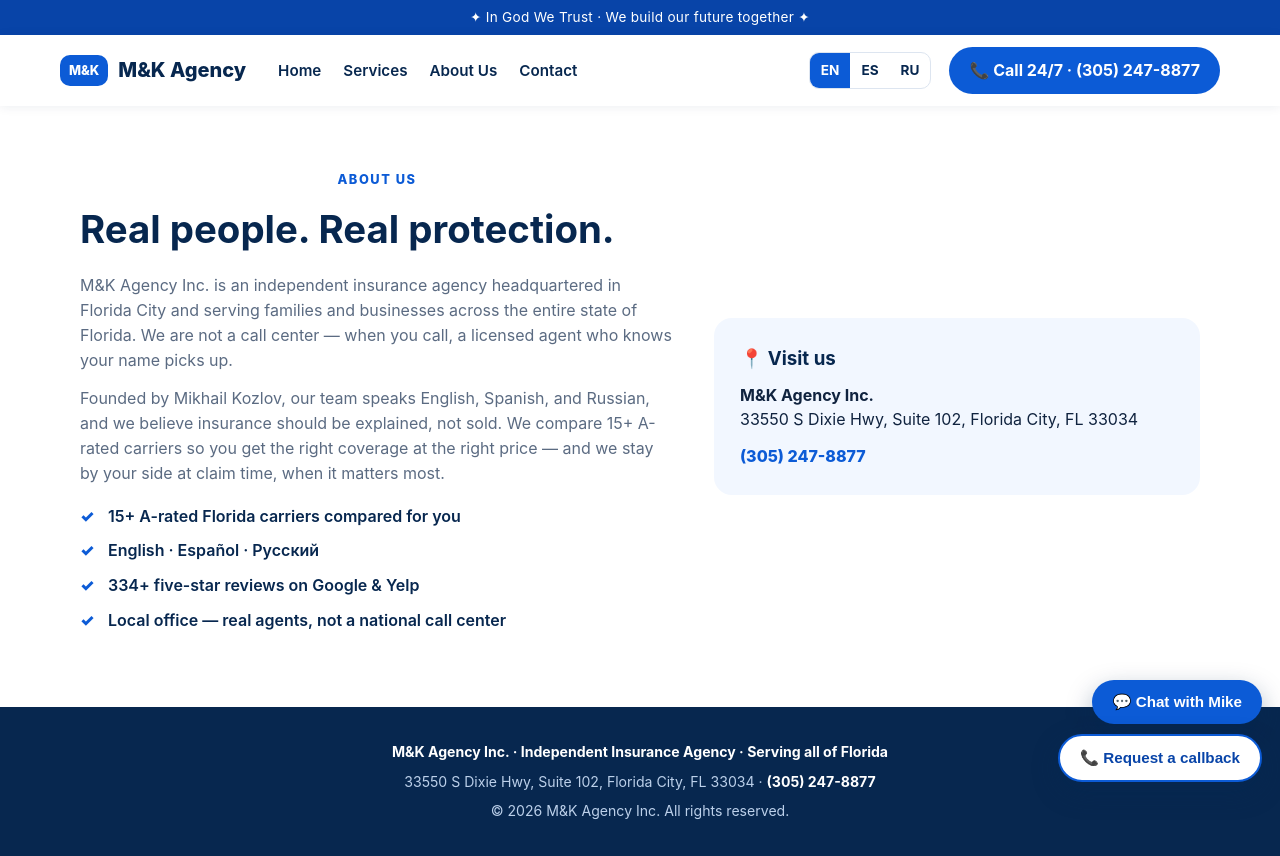
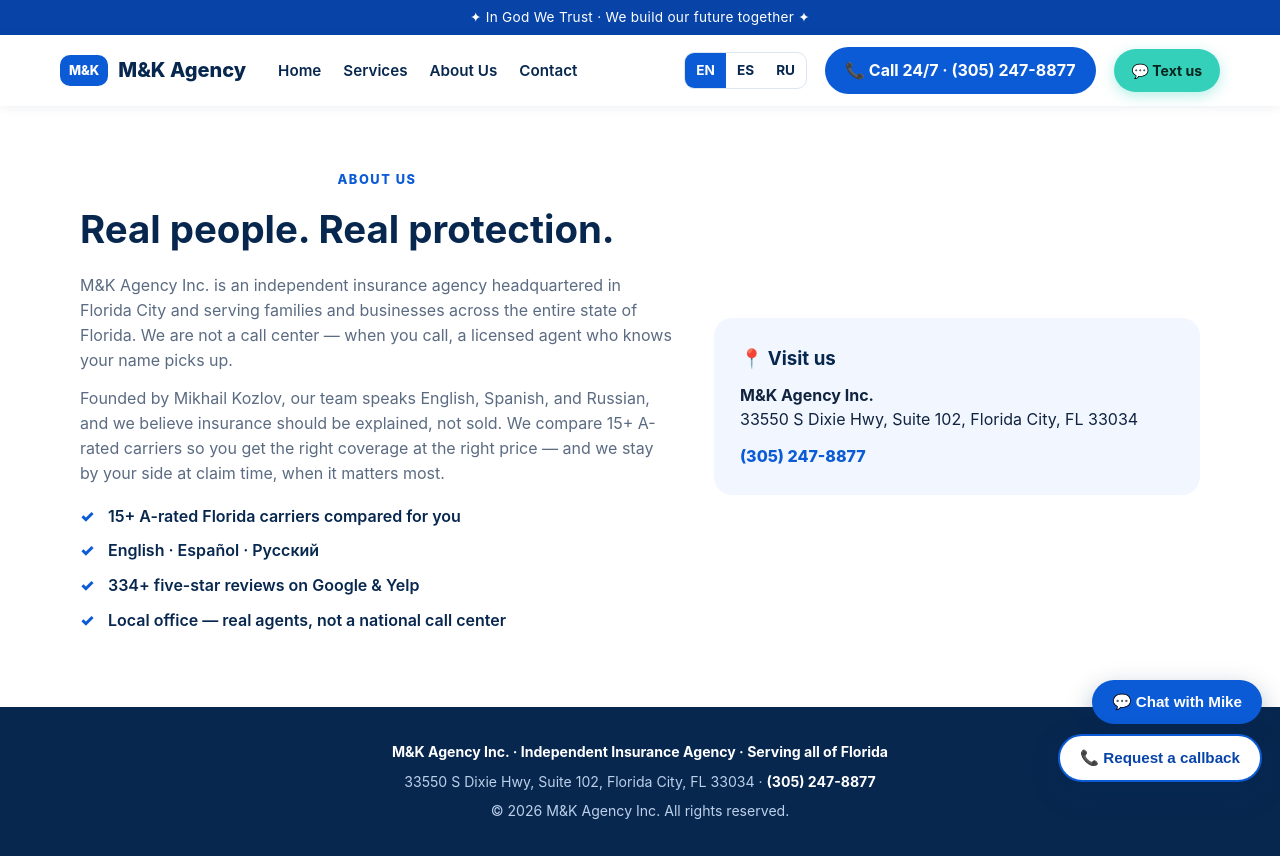
Before and after one commit to levsha2002/mkagencyinc-site, a Next.js app: page /en/about in a window 1280 px wide. Built offline with nearby package versions, Linux system fonts and the light colour scheme.

Commit message:
Add SMS text button to Header with Hearsay integration

```diff
--- a/app/globals.css
+++ b/app/globals.css
@@ -36,6 +36,8 @@
 .lang a.active { background: var(--blue); color: #fff; }
 .call-btn { background: var(--blue); color: #fff; font-weight: 700; border-radius: 999px; padding: 11px 20px; white-space: nowrap; }
 .call-btn:hover { background: var(--blue-dark); }
+.text-btn {background: #35D0BA; color: #06231D; padding: 11px 18px; border-radius: 99px; font-weight: 700; font-size: 14px; text-decoration: none; border: none; cursor: pointer; box-shadow: 0 4px 14px rgba(53, 208, 186, 0.35); transition: transform 0.2s, box-shadow 0.2s; }
+.text-btn:hover {transform: translateY(-2px); box-shadow: 0 6px 20px rgba(53, 208, 186, 0.45); }
 
 /* Hero */
 .hero { background: linear-gradient(135deg, var(--navy) 0%, #0a3a7d 55%, var(--blue-dark) 100%); color: #fff; padding: 60px 0 70px; }
--- a/components/Header.tsx
+++ b/components/Header.tsx
@@ -24,8 +24,11 @@
           ))}
         </div>
         <a href={`tel:${PHONE_TEL}`} className="call-btn">
-          📞 {t.call247} · {PHONE_DISPLAY}
+          	📞 {t.call247} · {PHONE_DISPLAY}
         </a>
+	      <a href={`sms:${PHONE_TEL}`} className="text-btn">
+  		      💬 Text us
+	</a>
       </div>
     </header>
   );
```
